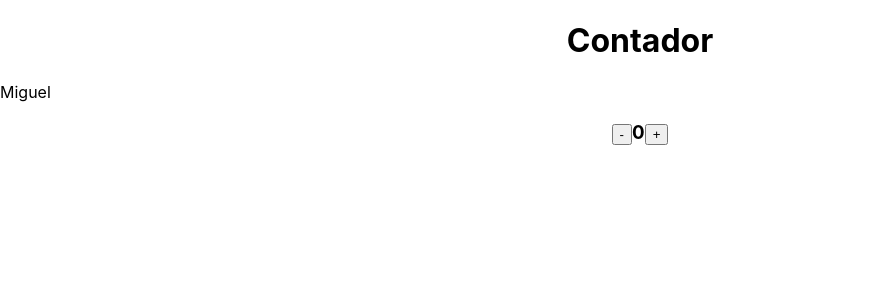
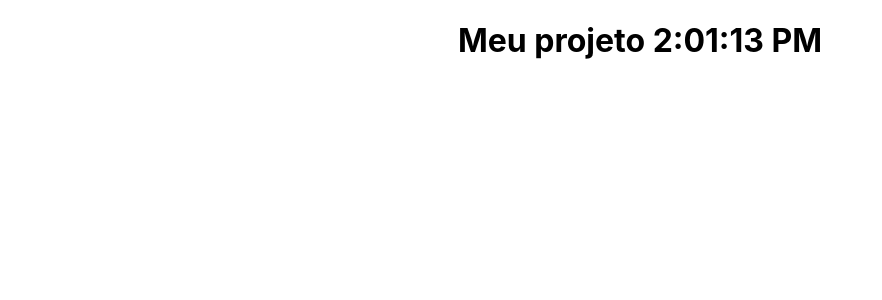
Before and after one commit to PauloMiguel13000/useCallback_em_React, a React (Create React App) app in the folder apresentar/: page / in a window 1280 px wide. Shown: the top 300 px of the page, without its empty margins (0-882 px from the left). Built offline with nearby package versions, Linux system fonts and the light colour scheme.

Commit message:
Ciclos de vida de um software

```diff
--- a/apresentar/src/App.js
+++ b/apresentar/src/App.js
@@ -2,45 +2,34 @@
 
 
 class App extends Component {
-    constructor(props){
+    constructor (props){
 super(props);
-        this.state ={
-            nome: "Miguel",
-            contador: 0,
+this.state = {
+    hora: '00:00:00'
+};
 }
-        this.aumentar = this.aumentar.bind(this);
-        this.diminuir = this.diminuir.bind(this);
+
+componentDidMount(){
+    setInterval(() => {
+this.setState
+({hora: new Date().toLocaleTimeString()})
+    }, 1000);
 }
-    diminuir(){
-        let state = this.state;
-        if(state.contador === 0){
-            alert('igual a zero!')
+
+componentDidUpdate(){
+    console.log('Atualizou')
 }
-        state.contador -=1;
-        state.nome = 'diminuindo'
-        this.setState(state);
-    }
-    aumentar(){
-        let state = this.state;
-        state.contador +=1;
-        state.nome = 'Aumentando'
-  this.setState(state)
-    }
+
+
    render(){
+    return(
+<div>
 
-        return(
+<h1>Meu projeto {this.state.hora}</h1>
 
-            <div>
-                <h1>Contador</h1>
-                {this.state.nome}
-                <h3>
-
-                    <button onClick={this.diminuir}>-</button>{this.state.contador}
-                <button onClick={this.aumentar}>+</button></h3>
 
 </div>
-        )
+    );
    }
 }
-
 export default App;
```
Lines whose indentation alone changed are shown as unchanged.
